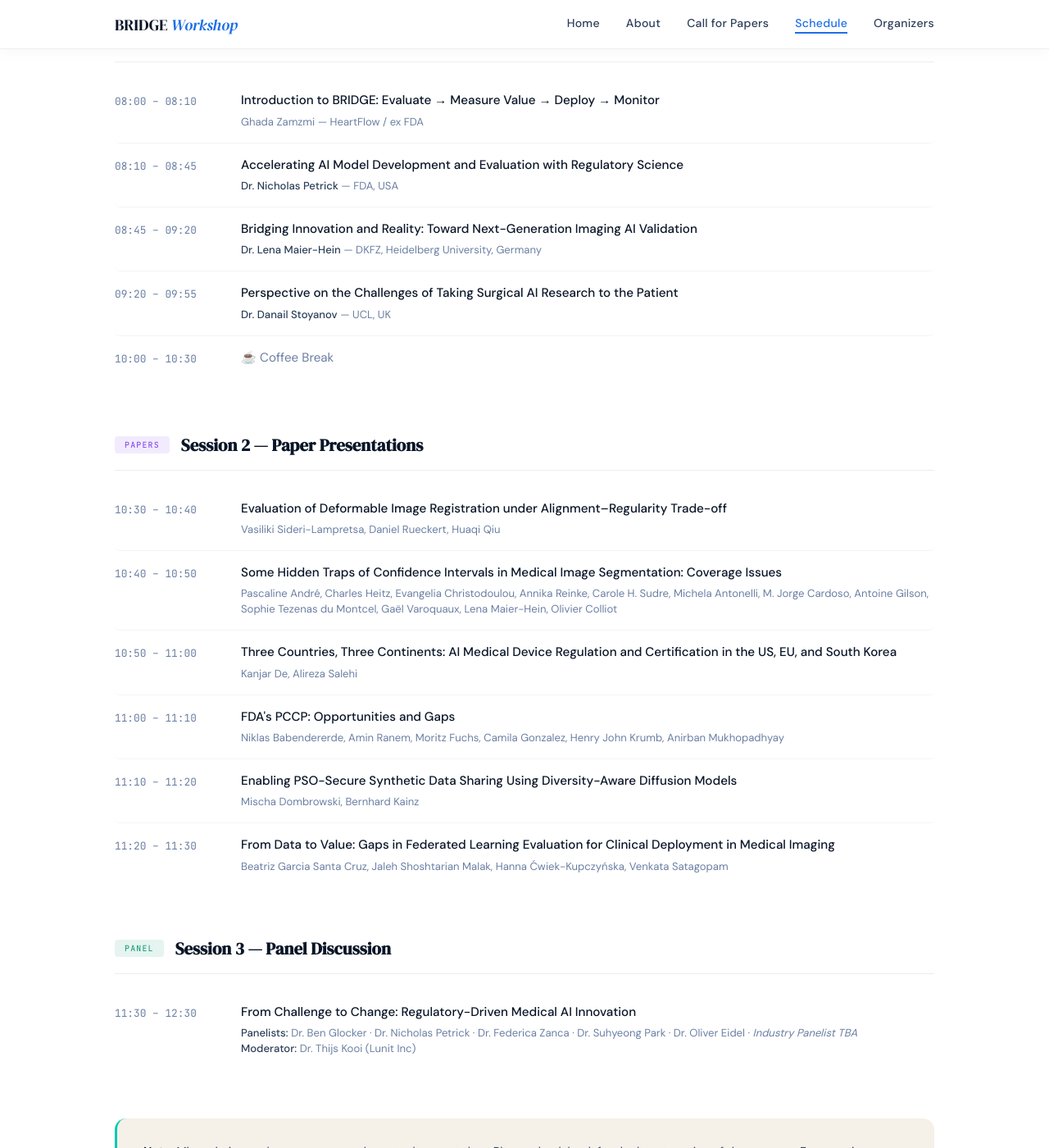
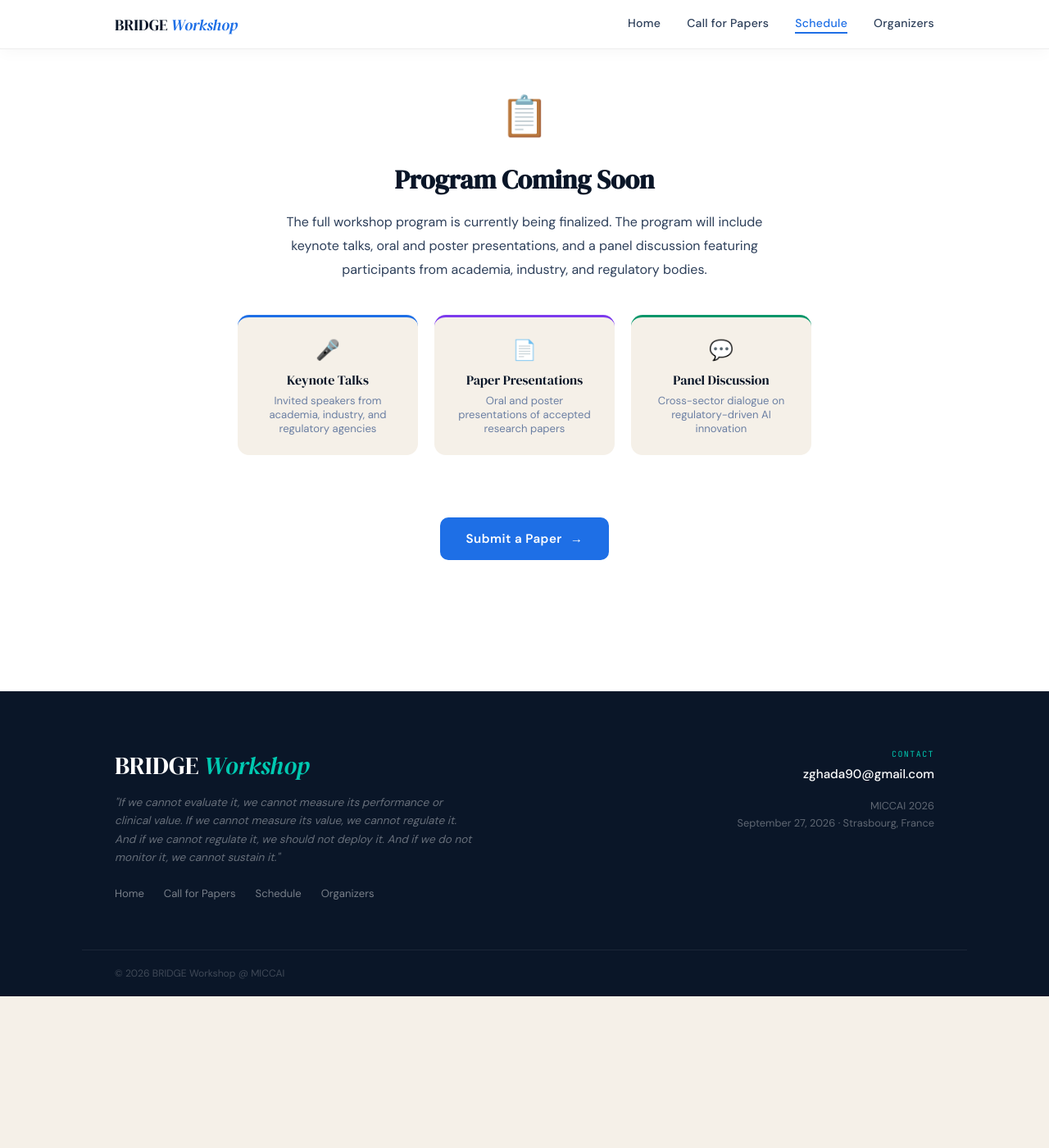
Before and after one commit to gaz89/BRIDGEAI, a Jekyll site: the page built from schedule.html, in a window 1280 px wide and 1400 px high, scrolled down 508 px. Shown: the whole window at 82% size. Built offline with Jekyll 4.4.1, drawn with Linux system fonts in a browser that asks for light colours; after the commit the page ends 1723 px from its top, so only the background shows below that; some of the changed text lies outside the part shown.

Commit message:
Add files via upload

```diff
--- a/_config.yml
+++ b/_config.yml
@@ -1,12 +1,17 @@
 title: BRIDGE Workshop
-description: Bridging Regulatory Science and Medical Imaging Evaluation
-baseurl: "/BRIDGEAI"
-url: "https://gaz89.github.io"
+description: Bridging Regulatory Science and Medical Imaging Evaluation @ MICCAI 2025
+baseurl: "/miccaibridge"
+url: "https://bridge-regsci.github.io"
+
+# Build settings
 markdown: kramdown
 theme: null
 plugins:
   - jekyll-seo-tag
+
+# Exclude from build
 exclude:
   - Gemfile
   - Gemfile.lock
+  - node_modules
   - README.md
--- a/_includes/footer.html
+++ b/_includes/footer.html
@@ -2,24 +2,24 @@
   <div class="footer-inner">
     <div class="footer-left">
       <div class="footer-brand">BRIDGE <span>Workshop</span></div>
-      <p class="footer-tagline">"If we cannot evaluate it, we cannot measure its value. If we cannot measure its value, we should not deploy it. And if we do not monitor it, we cannot sustain it."</p>
+      <p class="footer-tagline">"If we cannot evaluate it, we cannot measure its performance or clinical value. If we cannot measure its value, we cannot regulate it. And if we cannot regulate it, we should not deploy it. And if we do not monitor it, we cannot sustain it."</p>
       <div class="footer-links">
         <a href="{{ site.baseurl }}/">Home</a>
-        <a href="{{ site.baseurl }}/about">About</a>
         <a href="{{ site.baseurl }}/submission">Call for Papers</a>
         <a href="{{ site.baseurl }}/schedule">Schedule</a>
+        <a href="{{ site.baseurl }}/organizers">Organizers</a>
       </div>
     </div>
     <div class="footer-right">
-      <div class="footer-contact-label">Contact Us</div>
-      <a href="mailto:BRIDGERegSci@gmail.com" class="footer-email">BRIDGERegSci@gmail.com</a>
+      <div class="footer-contact-label">Contact</div>
+      <a href="mailto:zghada90@gmail.com" class="footer-email">zghada90@gmail.com</a>
       <div class="footer-event">
-        <span>MICCAI 2025</span>
-        <span>September 23, 2025</span>
+        <span>MICCAI 2026</span>
+        <span>September 27, 2026 · Strasbourg, France</span>
       </div>
     </div>
   </div>
   <div class="footer-bottom">
-    <p>© 2025 BRIDGE Workshop @ MICCAI · Made by <a href="https://www.linkedin.com/in/mariia-sidulova/">Mariia Sidulova</a></p>
+    <p>© 2026 BRIDGE Workshop @ MICCAI</p>
   </div>
 </footer>
--- a/_includes/nav.html
+++ b/_includes/nav.html
@@ -8,10 +8,9 @@
     </button>
     <div class="nav-links">
       <a href="{{ site.baseurl }}/" {% if page.page_id == 'home' %}class="active"{% endif %}>Home</a>
-      <a href="{{ site.baseurl }}/about" {% if page.page_id == 'about' %}class="active"{% endif %}>About</a>
       <a href="{{ site.baseurl }}/submission" {% if page.page_id == 'submission' %}class="active"{% endif %}>Call for Papers</a>
       <a href="{{ site.baseurl }}/schedule" {% if page.page_id == 'schedule' %}class="active"{% endif %}>Schedule</a>
-      <a href="{{ site.baseurl }}/about#organizers" {% if page.page_id == 'organizers' %}class="active"{% endif %}>Organizers</a>
+      <a href="{{ site.baseurl }}/organizers" {% if page.page_id == 'organizers' %}class="active"{% endif %}>Organizers</a>
     </div>
   </div>
 </nav>
--- /dev/null
+++ b/organizers.html
@@ -0,0 +1,165 @@
+---
+layout: default
+title: Organizers
+page_id: organizers
+---
+
+<!-- ABOUT HERO -->
+<section class="about-hero">
+  <div class="about-hero-inner">
+    <div class="section-label light">About the Workshop</div>
+    <h1 class="page-title light">Why Medical AI <em>Fails</em><br>— and How to Fix It</h1>
+    <p class="about-intro">Despite remarkable technical advances, evidence that AI tools create real value for patients, providers, or health systems remains scarce. BRIDGE exists to change that.</p>
+  </div>
+</section>
+
+<!-- WHY -->
+<section class="why-section">
+  <div class="why-section-inner">
+    <div class="why-text">
+      <div class="section-label">The Problem</div>
+      <h2 class="page-title" style="font-size: 2rem;">The Gap Between<br><em>Performance and Value</em></h2>
+      <p>Artificial intelligence is reshaping medical imaging and healthcare at a remarkable pace. Yet a troubling pattern has emerged: models that excel in research settings routinely <strong>fail to deliver meaningful benefit once deployed</strong> in clinical practice.</p>
+      <p>The accelerating pace of AI development is outpacing the development of corresponding evaluation and regulatory frameworks. This disconnect creates a widening gap that not only hinders effective integration of AI into healthcare but raises serious concerns about patient safety.</p>
+      <p>The field has invested heavily in building and benchmarking AI models, but far less in asking whether those models actually help. <strong>Evaluation without value measurement is insufficient. Regulation without deployment accountability is incomplete.</strong></p>
+      <div class="why-quote">
+        <p>"If we cannot evaluate it, we cannot measure its value. If we cannot measure its value, we should not deploy it. And if we do not monitor it, we cannot sustain it."</p>
+      </div>
+    </div>
+    <div class="why-stats">
+      <div class="section-label" style="margin-top: 8px;">What the Evidence Says</div>
+      <div class="stat-card">
+        <div class="stat-source">Nature Medicine, 2026</div>
+        <p><em>"Evidence that AI tools create value for patients, providers or health systems remains scarce."</em> Evaluation has relied mostly on statistical metrics that measure computational capabilities but do not establish clinical impact.</p>
+      </div>
+      <div class="stat-card s2">
+        <div class="stat-source" style="color: var(--s2);">Nature Medicine, 2026</div>
+        <p><em>"A system may perform very well in retrospective validation and still fail to improve care"</em> if its outputs are poorly timed, difficult to interpret, or disruptive to clinical workflows.</p>
+      </div>
+      <div class="stat-card s3">
+        <div class="stat-source" style="color: var(--s3);">Nature Medicine, 2025</div>
+        <p>Could AI models be quietly steering us towards expensive or unnecessary treatments? <em>"Regulation and evaluation are intricately connected"</em> — the principle "if we cannot evaluate it, we cannot regulate it" highlights this dependency.</p>
+      </div>
+    </div>
+  </div>
+</section>
+
+<!-- ORGANIZERS -->
+<section class="organizers-section" id="organizers">
+  <div class="organizers-inner">
+    <div class="section-label">The Team</div>
+    <h2 class="page-title">Workshop <em>Organizers</em></h2>
+
+    <div class="people-grid" style="grid-template-columns: repeat(3, 1fr); max-width: 700px;">
+
+      <div class="person-card">
+        <div class="person-photo">
+          <img src="{{ site.baseurl }}/assets/img/Ghada.jpg"
+               alt="Dr. Ghada Zamzmi"
+               onerror="this.style.display='none'; this.parentElement.textContent='GZ'">
+        </div>
+        <div class="person-info">
+          <div class="person-name">Dr. Ghada Zamzmi</div>
+          <div class="person-role">HeartFlow, USA</div>
+          <a href="mailto:gzamzmi@heartflow.com" class="person-email">gzamzmi@heartflow.com</a>
+        </div>
+      </div>
+
+      <div class="person-card">
+        <div class="person-photo">
+          <img src="{{ site.baseurl }}/assets/img/Annika.jpg"
+               alt="Dr. Annika Reinke"
+               onerror="this.style.display='none'; this.parentElement.textContent='AR'">
+        </div>
+        <div class="person-info">
+          <div class="person-name">Dr. Annika Reinke</div>
+          <div class="person-role">German Cancer Research Center (DKFZ), Germany</div>
+          <a href="mailto:a.reinke@dkfz-heidelberg.de" class="person-email">a.reinke@dkfz-heidelberg.de</a>
+        </div>
+      </div>
+
+      <div class="person-card">
+        <div class="person-photo">
+          <img src="{{ site.baseurl }}/assets/img/Thijs.jpg"
+               alt="Dr. Thijs Kooi"
+               onerror="this.style.display='none'; this.parentElement.textContent='TK'">
+        </div>
+        <div class="person-info">
+          <div class="person-name">Dr. Thijs Kooi</div>
+          <div class="person-role">Lunit Inc, South Korea</div>
+          <a href="mailto:tkooi@lunit.io" class="person-email">tkooi@lunit.io</a>
+        </div>
+      </div>
+
+    </div>
+
+    <!-- ADVISORY BOARD -->
+    <div class="advisory-block">
+      <div class="section-label">Advisory Board</div>
+      <h3>Scientific <em>Advisors</em></h3>
+      <p>Senior researchers and policy experts guiding the workshop's scientific and regulatory direction.</p>
+      <div class="people-grid">
+
+        <div class="person-card">
+          <div class="person-photo">
+            <img src="{{ site.baseurl }}/assets/img/Ehsan.jpg"
+                 alt="Dr. Ehsan Adeli"
+                 onerror="this.style.display='none'; this.parentElement.textContent='EA'">
+          </div>
+          <div class="person-info">
+            <div class="person-name">Dr. Ehsan Adeli</div>
+            <div class="person-role">Stanford University, USA</div>
+          </div>
+        </div>
+
+
+        <div class="person-card">
+          <div class="person-photo">
+            <img src="{{ site.baseurl }}/assets/img/Marzyeh.jpg"
+                 alt="Dr. Marzyeh Ghassemi"
+                 onerror="this.style.display='none'; this.parentElement.textContent='MG'">
+          </div>
+          <div class="person-info">
+            <div class="person-name">Dr. Marzyeh Ghassemi</div>
+            <div class="person-role">MIT, USA</div>
+          </div>
+        </div>
+
+        <div class="person-card">
+          <div class="person-photo">
+            <img src="{{ site.baseurl }}/assets/img/Lena.jpg"
+                 alt="Dr. Lena Maier-Hein"
+                 onerror="this.style.display='none'; this.parentElement.textContent='LM'">
+          </div>
+          <div class="person-info">
+            <div class="person-name">Dr. Lena Maier-Hein</div>
+            <div class="person-role">Heidelberg University, Germany</div>
+          </div>
+        </div>
+
+        <div class="person-card">
+          <div class="person-photo">
+            <img src="{{ site.baseurl }}/assets/img/Federica.jpg"
+                 alt="Dr. Federica Zanca"
+                 onerror="this.style.display='none'; this.parentElement.textContent='FZ'">
+          </div>
+          <div class="person-info">
+            <div class="person-name">Dr. Federica Zanca</div>
+            <div class="person-role">EISMEA – European Commission, Belgium</div>
+          </div>
+        </div>
+
+      </div>
+    </div>
+
+    <!-- CONTACT -->
+    <div style="margin-top: 72px; padding: 36px; background: var(--white); border-radius: 16px; display: flex; align-items: center; justify-content: space-between; flex-wrap: wrap; gap: 24px;">
+      <div>
+        <div class="section-label">Questions?</div>
+        <p style="font-size: 1rem; color: var(--text-mid); margin-top: 8px;">Reach out to the organizing team directly.</p>
+      </div>
+      <a href="mailto:gzamzmi@heartflow.com" class="btn-large">gzamzmi@heartflow.com</a>
+    </div>
+
+  </div>
+</section>
--- a/schedule.html
+++ b/schedule.html
@@ -4,147 +4,44 @@
 page_id: schedule
 ---
 
-<!-- HERO -->
 <section class="schedule-hero">
   <div class="schedule-hero-inner">
     <div class="section-label light">Program</div>
     <h1 class="page-title light">Workshop <em>Schedule</em></h1>
-    <p class="about-intro" style="max-width: 600px;">Full-day program featuring keynotes from FDA, DKFZ, and UCL, paper presentations, and a panel discussion on regulatory-driven medical AI innovation.</p>
+    <p class="about-intro" style="max-width: 640px;">Full program details are to be announced. The workshop will bring together participants from academia, industry, and regulatory bodies for a full day of presentations, discussions, and networking.</p>
     <div class="event-banner">
-      📅 <span>September 23, 2025</span> &nbsp;·&nbsp; BRIDGE Workshop @ MICCAI 2025
+      📅 <span>September 27, 2026</span> &nbsp;·&nbsp; MICCAI 2026 · Strasbourg, France
     </div>
   </div>
 </section>
 
-<!-- SCHEDULE BODY -->
 <section class="schedule-body">
   <div class="schedule-body-inner">
 
-    <!-- SESSION 1: KEYNOTES -->
-    <div class="session-block">
-      <div class="session-header">
-        <div class="session-tag keynote">Keynotes</div>
-        <h3>Session 1 — Opening &amp; Keynote Talks</h3>
-      </div>
-
-      <div class="sched-row">
-        <div class="sched-time">08:00 – 08:10</div>
-        <div>
-          <div class="sched-content-title">Introduction to BRIDGE: Evaluate → Measure Value → Deploy → Monitor</div>
-          <div class="sched-content-speaker">Ghada Zamzmi — HeartFlow / ex FDA</div>
+    <div style="text-align: center; padding: 80px 40px;">
+      <div style="font-size: 3rem; margin-bottom: 24px;">📋</div>
+      <h2 style="font-family: 'DM Serif Display', serif; font-size: 2rem; color: var(--navy); margin-bottom: 16px;">Program Coming Soon</h2>
+      <p style="font-size: 1rem; color: var(--text-mid); line-height: 1.8; max-width: 600px; margin: 0 auto 40px;">
+        The full workshop program is currently being finalized. The program will include keynote talks, oral and poster presentations, and a panel discussion featuring participants from academia, industry, and regulatory bodies.
+      </p>
+      <div style="display: grid; grid-template-columns: repeat(3, 1fr); gap: 20px; max-width: 700px; margin: 0 auto 48px;">
+        <div style="background: var(--cream); border-radius: 14px; padding: 24px; border-top: 3px solid var(--s1);">
+          <div style="font-size: 1.5rem; margin-bottom: 10px;">🎤</div>
+          <div style="font-family: 'DM Serif Display', serif; font-size: 1rem; color: var(--navy); margin-bottom: 6px;">Keynote Talks</div>
+          <div style="font-size: 0.82rem; color: var(--text-light);">Invited speakers from academia, industry, and regulatory agencies</div>
+        </div>
+        <div style="background: var(--cream); border-radius: 14px; padding: 24px; border-top: 3px solid var(--s2);">
+          <div style="font-size: 1.5rem; margin-bottom: 10px;">📄</div>
+          <div style="font-family: 'DM Serif Display', serif; font-size: 1rem; color: var(--navy); margin-bottom: 6px;">Paper Presentations</div>
+          <div style="font-size: 0.82rem; color: var(--text-light);">Oral and poster presentations of accepted research papers</div>
+        </div>
+        <div style="background: var(--cream); border-radius: 14px; padding: 24px; border-top: 3px solid var(--s3);">
+          <div style="font-size: 1.5rem; margin-bottom: 10px;">💬</div>
+          <div style="font-family: 'DM Serif Display', serif; font-size: 1rem; color: var(--navy); margin-bottom: 6px;">Panel Discussion</div>
+          <div style="font-size: 0.82rem; color: var(--text-light);">Cross-sector dialogue on regulatory-driven AI innovation</div>
         </div>
       </div>
-
-      <div class="sched-row">
-        <div class="sched-time">08:10 – 08:45</div>
-        <div>
-          <div class="sched-content-title">Accelerating AI Model Development and Evaluation with Regulatory Science</div>
-          <div class="sched-content-speaker"><strong>Dr. Nicholas Petrick</strong> — FDA, USA</div>
-        </div>
-      </div>
-
-      <div class="sched-row">
-        <div class="sched-time">08:45 – 09:20</div>
-        <div>
-          <div class="sched-content-title">Bridging Innovation and Reality: Toward Next-Generation Imaging AI Validation</div>
-          <div class="sched-content-speaker"><strong>Dr. Lena Maier-Hein</strong> — DKFZ, Heidelberg University, Germany</div>
-        </div>
-      </div>
-
-      <div class="sched-row">
-        <div class="sched-time">09:20 – 09:55</div>
-        <div>
-          <div class="sched-content-title">Perspective on the Challenges of Taking Surgical AI Research to the Patient</div>
-          <div class="sched-content-speaker"><strong>Dr. Danail Stoyanov</strong> — UCL, UK</div>
-        </div>
-      </div>
-
-      <div class="sched-row">
-        <div class="sched-time">10:00 – 10:30</div>
-        <div>
-          <div class="sched-content-title" style="color: var(--text-light); font-weight: 400;">☕ Coffee Break</div>
-        </div>
-      </div>
-    </div>
-
-    <!-- SESSION 2: PAPERS -->
-    <div class="session-block">
-      <div class="session-header">
-        <div class="session-tag poster">Papers</div>
-        <h3>Session 2 — Paper Presentations</h3>
-      </div>
-
-      <div class="sched-row">
-        <div class="sched-time">10:30 – 10:40</div>
-        <div>
-          <div class="sched-content-title">Evaluation of Deformable Image Registration under Alignment–Regularity Trade-off</div>
-          <div class="sched-content-speaker">Vasiliki Sideri-Lampretsa, Daniel Rueckert, Huaqi Qiu</div>
-        </div>
-      </div>
-
-      <div class="sched-row">
-        <div class="sched-time">10:40 – 10:50</div>
-        <div>
-          <div class="sched-content-title">Some Hidden Traps of Confidence Intervals in Medical Image Segmentation: Coverage Issues</div>
-          <div class="sched-content-speaker">Pascaline André, Charles Heitz, Evangelia Christodoulou, Annika Reinke, Carole H. Sudre, Michela Antonelli, M. Jorge Cardoso, Antoine Gilson, Sophie Tezenas du Montcel, Gaël Varoquaux, Lena Maier-Hein, Olivier Colliot</div>
-        </div>
-      </div>
-
-      <div class="sched-row">
-        <div class="sched-time">10:50 – 11:00</div>
-        <div>
-          <div class="sched-content-title">Three Countries, Three Continents: AI Medical Device Regulation and Certification in the US, EU, and South Korea</div>
-          <div class="sched-content-speaker">Kanjar De, Alireza Salehi</div>
-        </div>
-      </div>
-
-      <div class="sched-row">
-        <div class="sched-time">11:00 – 11:10</div>
-        <div>
-          <div class="sched-content-title">FDA's PCCP: Opportunities and Gaps</div>
-          <div class="sched-content-speaker">Niklas Babendererde, Amin Ranem, Moritz Fuchs, Camila Gonzalez, Henry John Krumb, Anirban Mukhopadhyay</div>
-        </div>
-      </div>
-
-      <div class="sched-row">
-        <div class="sched-time">11:10 – 11:20</div>
-        <div>
-          <div class="sched-content-title">Enabling PSO-Secure Synthetic Data Sharing Using Diversity-Aware Diffusion Models</div>
-          <div class="sched-content-speaker">Mischa Dombrowski, Bernhard Kainz</div>
-        </div>
-      </div>
-
-      <div class="sched-row">
-        <div class="sched-time">11:20 – 11:30</div>
-        <div>
-          <div class="sched-content-title">From Data to Value: Gaps in Federated Learning Evaluation for Clinical Deployment in Medical Imaging</div>
-          <div class="sched-content-speaker">Beatriz Garcia Santa Cruz, Jaleh Shoshtarian Malak, Hanna Ćwiek-Kupczyńska, Venkata Satagopam</div>
-        </div>
-      </div>
-    </div>
-
-    <!-- SESSION 3: PANEL -->
-    <div class="session-block">
-      <div class="session-header">
-        <div class="session-tag panel">Panel</div>
-        <h3>Session 3 — Panel Discussion</h3>
-      </div>
-
-      <div class="sched-row">
-        <div class="sched-time">11:30 – 12:30</div>
-        <div>
-          <div class="sched-content-title">From Challenge to Change: Regulatory-Driven Medical AI Innovation</div>
-          <div class="sched-content-speaker">
-            <strong>Panelists:</strong> Dr. Ben Glocker · Dr. Nicholas Petrick · Dr. Federica Zanca · Dr. Suhyeong Park · Dr. Oliver Eidel · <em>Industry Panelist TBA</em><br>
-            <strong>Moderator:</strong> Dr. Thijs Kooi (Lunit Inc)
-          </div>
-        </div>
-      </div>
-    </div>
-
-    <!-- NOTE -->
-    <div style="margin-top: 48px; padding: 28px 32px; background: var(--cream); border-radius: 14px; border-left: 3px solid var(--teal);">
-      <p style="font-size: 0.9rem; color: var(--text-mid); line-height: 1.7;"><strong style="color: var(--navy);">Note:</strong> Minor timing updates may occur closer to the event date. Please check back for the latest version of the program. For questions, contact <a href="mailto:BRIDGERegSci@gmail.com">BRIDGERegSci@gmail.com</a>.</p>
+      <a href="{{ site.baseurl }}/submission" class="btn-large">Submit a Paper</a>
     </div>
 
   </div>
```
Also changed, not shown: index.html (+11 -18 lines), submission.html (+68 -64 lines).
